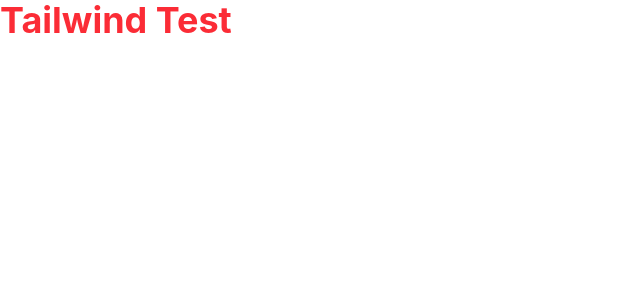
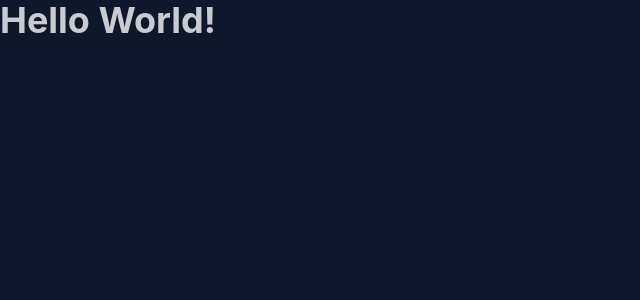
Before and after one commit to Tanish866/CRM_APP, a React (Vite) app: page / in a window 1280 px wide. Shown: the top 300 px of the page, without its empty margins (0-640 px from the left). Built offline with nearby package versions, Linux system fonts and the light colour scheme.

Commit message:
feat: Integrated daisyui plugin with night theme in our app

```diff
--- a/package.json
+++ b/package.json
@@ -19,6 +19,7 @@
     "@types/react": "^19.2.14",
     "@types/react-dom": "^19.2.3",
     "@vitejs/plugin-react": "^6.0.0",
+    "daisyui": "^5.5.19",
     "eslint": "^9.39.4",
     "eslint-plugin-react-hooks": "^7.0.1",
     "eslint-plugin-react-refresh": "^0.5.2",
--- a/src/App.jsx
+++ b/src/App.jsx
@@ -4,8 +4,8 @@
 
   return (
     <>
-      <h1 className="text-4xl font-bold text-red-500">
-        Tailwind Test
+      <h1 className="text-4xl font-bold text-white-500">
+        Hello World!
       </h1>
     </>
   )
--- a/src/index.css
+++ b/src/index.css
@@ -1 +1,4 @@
 @import "tailwindcss";
+ @plugin "daisyui" {
+   themes: night --default;
+ }
```
Also changed, not shown: 1 other file (tests, documents, lock files or other folders).
